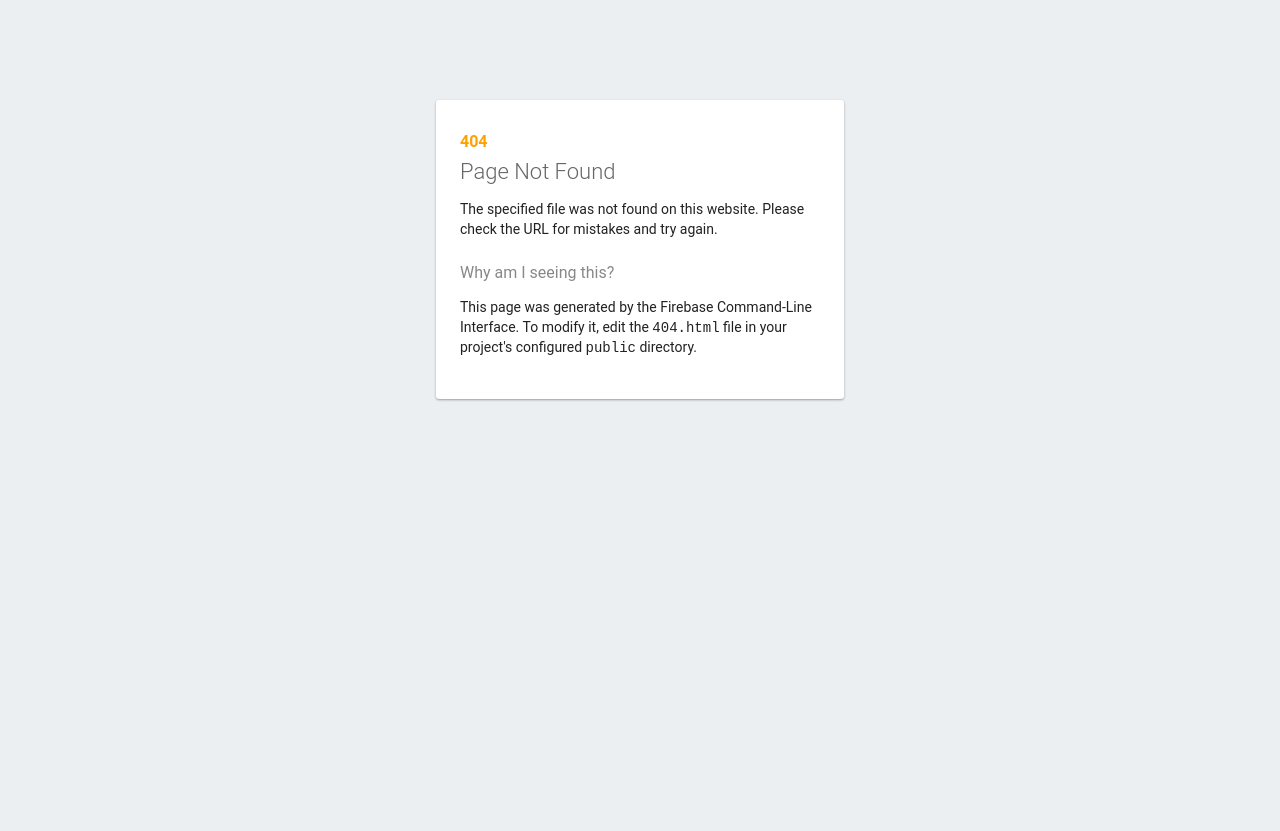
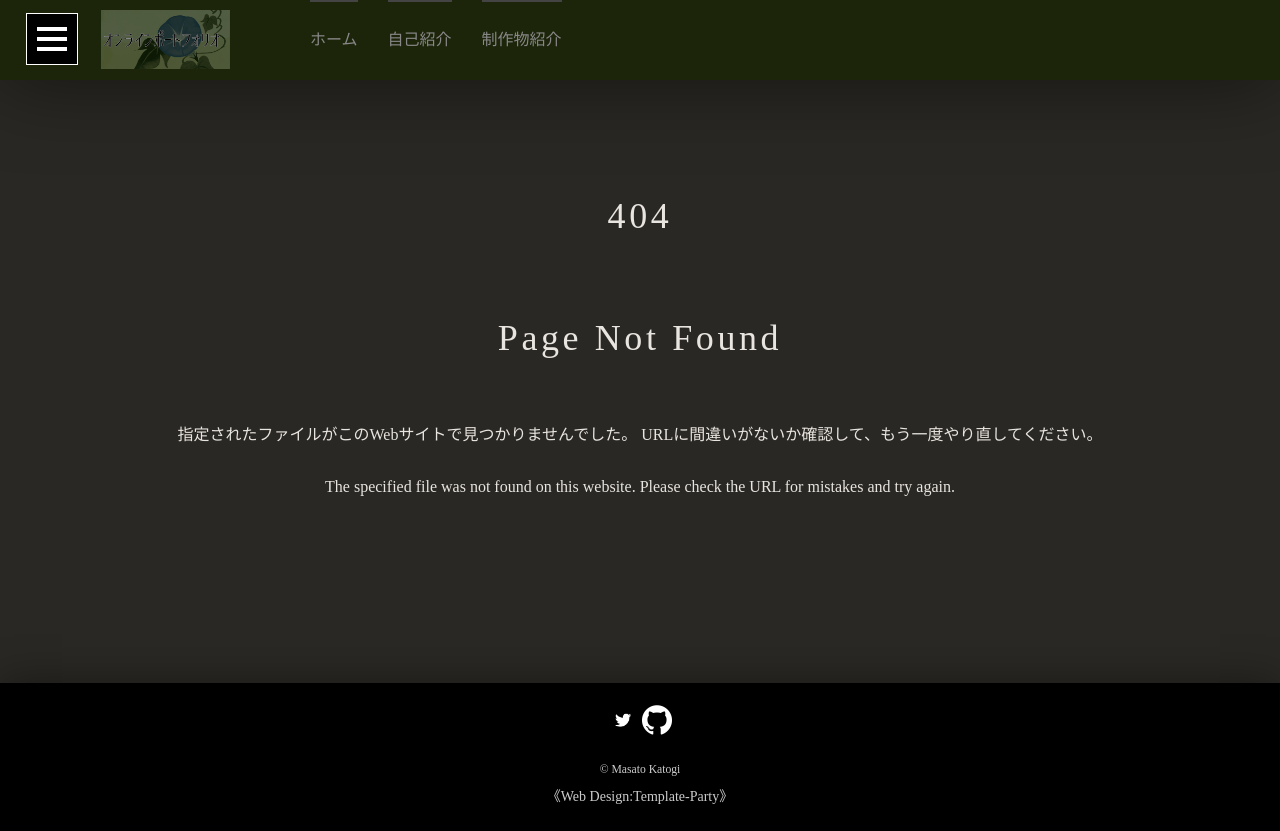
Before and after one commit to MasKatx/Online-Portfolio, a plain HTML site: page public/404.html in a window 1280 px wide. Before the commit the page ends 800 px from the top, so only its background shows below. Drawn offline with nearby package versions, Linux system fonts and the light colour scheme; some packages are replaced by stand-ins of ours; a script that the page names is missing.

Commit message:
Change the 404 page

```diff
--- a/public/404.html
+++ b/public/404.html
@@ -1,33 +1,108 @@
 <!DOCTYPE html>
-<html>
-  <head>
-    <meta charset="utf-8">
+<html lang="ja">
+
+<head>
+    <meta charset="UTF-8">
+    <meta http-equiv="X-UA-Compatible" content="IE=edge">
+    <title>Online Portfolio | 404 Page Not Found</title>
     <meta name="viewport" content="width=device-width, initial-scale=1">
-    <title>Page Not Found</title>
+    <meta name="description" content="加藤木優斗のオンラインポートフォリオです。就職活動用に、これまでの制作物の紹介や簡単な自己紹介などをしております。">
+    <meta name="keywords" content="加藤木優斗,ポートフォリオ,SE,エンジニア,学生">
+    <link rel="stylesheet" href="css/style.css">
+    <link rel="stylesheet" href="css/slide.css">
+    <link rel="stylesheet" href="css/inview.css">
+    <link rel="icon" href="images/favicon.ico">
+    <script src="js/openclose.js"></script>
+    <script src="js/fixmenu.js"></script>
+    <script src="js/fixmenu_pagetop.js"></script>
+    <script src="https://ajax.googleapis.com/ajax/libs/jquery/1.12.4/jquery.min.js"></script>
+    <!--[if lt IE 9]>
+<script src="https://oss.maxcdn.com/html5shiv/3.7.2/html5shiv.min.js"></script>
+<script src="https://oss.maxcdn.com/respond/1.4.2/respond.min.js"></script>
+<![endif]-->
+</head>
 
-    <style media="screen">
-      body { background: #ECEFF1; color: rgba(0,0,0,0.87); font-family: Roboto, Helvetica, Arial, sans-serif; margin: 0; padding: 0; }
-      #message { background: white; max-width: 360px; margin: 100px auto 16px; padding: 32px 24px 16px; border-radius: 3px; }
-      #message h3 { color: #888; font-weight: normal; font-size: 16px; margin: 16px 0 12px; }
-      #message h2 { color: #ffa100; font-weight: bold; font-size: 16px; margin: 0 0 8px; }
-      #message h1 { font-size: 22px; font-weight: 300; color: rgba(0,0,0,0.6); margin: 0 0 16px;}
-      #message p { line-height: 140%; margin: 16px 0 24px; font-size: 14px; }
-      #message a { display: block; text-align: center; background: #039be5; text-transform: uppercase; text-decoration: none; color: white; padding: 16px; border-radius: 4px; }
-      #message, #message a { box-shadow: 0 1px 3px rgba(0,0,0,0.12), 0 1px 2px rgba(0,0,0,0.24); }
-      #load { color: rgba(0,0,0,0.4); text-align: center; font-size: 13px; }
-      @media (max-width: 600px) {
-        body, #message { margin-top: 0; background: white; box-shadow: none; }
-        body { border-top: 16px solid #ffa100; }
-      }
-    </style>
-  </head>
-  <body>
-    <div id="message">
-      <h2>404</h2>
-      <h1>Page Not Found</h1>
-      <p>The specified file was not found on this website. Please check the URL for mistakes and try again.</p>
-      <h3>Why am I seeing this?</h3>
-      <p>This page was generated by the Firebase Command-Line Interface. To modify it, edit the <code>404.html</code> file in your project's configured <code>public</code> directory.</p>
+<body>
+
+    <div id="container">
+
+        <header>
+			<div id="inner-header">
+				<h1 id="logo"><a href="index.html"><img src="images/logo.png" alt="オンラインポートフォリオ"></a></h1>
+				<nav id="header-menu">
+					<ul>
+						<li><a href="index.html">ホーム</a></li>
+						<li><a href="introduce.html">自己紹介</a></li>
+						<li><a href="deliverables.html">制作物紹介</a></li>
+					</ul>
+				</nav>
+			</div>
+			<!-- <ul class="nav">
+				<li><a href="index_en.html">English</a></li>
+				<li><a href="index_en.html">Chinese</a></li>
+			</ul> -->
+		</header>
+
+		<!--開閉メニュー-->
+		<nav id="menubar">
+			<ul>
+				<li><a href="index.html">ホーム</a></li>
+                <li><a href="introduce.html">自己紹介</a></li>
+                <li><a href="deliverables.html">制作物紹介</a></li>
+                <li><a href="links.html">その他リンク等</a></li>
+			</ul>
+		</nav>
+
+        <div id="contents">
+
+            <div class="inner">
+
+                <div id="message">
+                    <h2>404</h2>
+                    <h2>Page Not Found</h2>
+                    <p class="c">指定されたファイルがこのWebサイトで見つかりませんでした。 URLに間違いがないか確認して、もう一度やり直してください。</p>
+                    <p class="c">The specified file was not found on this website. Please check the URL for mistakes and try again.</p>
+                </div>
+
+            </div>
+            <!--/.inner-->
+
+        </div>
+        <!--/#contents-->
+
+        <footer>
+            <div id="copyright">
+                <ul class="icon">
+                    <li><a href="https://twitter.com/forProgramTest" target="_blank"><img src="images/icon_twitter.png"
+                                alt="Twitter"></a></li>
+                    <li><a href="https://github.com/MasKatx" target="_blank"><img
+                                src="images/GitHub-Mark-Light-120px-plus.png" alt="github"></a></li>
+                </ul>
+                <small>&copy; <a href="index.html">Masato Katogi</a></small>
+                <span class="pr"><a href="https://template-party.com/" target="_blank">《Web
+                        Design:Template-Party》</a></span>
+            </div>
+            <!--/#copyright-->
+
+        </footer>
+
     </div>
-  </body>
+    <!--/#container-->
+
+    <p class="nav-fix-pos-pagetop"><a href="#">↑</a></p>
+
+    <!--メニュー開閉ボタン-->
+    <div id="menubar_hdr" class="close"></div>
+
+    <!--メニューの開閉処理-->
+    <script>
+        open_close("menubar_hdr", "menubar");
+    </script>
+
+    <!--パララックス用ファイル読み込み-->
+    <script src="https://cdnjs.cloudflare.com/ajax/libs/jquery.inview/1.0.0/jquery.inview.min.js"></script>
+    <script src="js/jquery.inview_set.js"></script>
+
+</body>
+
 </html>
```
